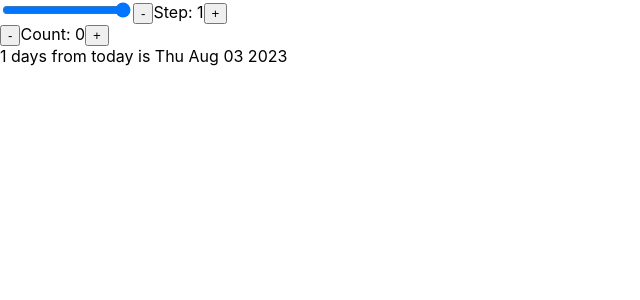
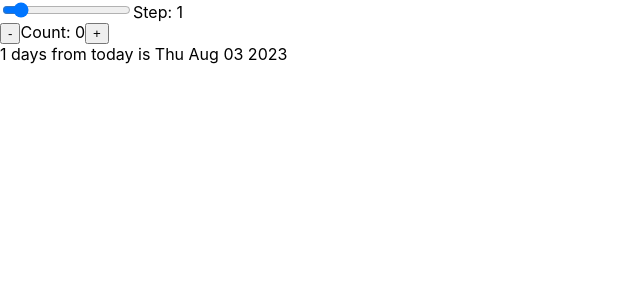
Before and after one commit to Wolfinbarger/date-counter, a React (Create React App) app: page / in a window 1280 px wide. Shown: the top 300 px of the page, without its empty margins (0-640 px from the left). Built offline with nearby package versions, Linux system fonts and the light colour scheme.

Commit message:
added input range and removed buttons for step

```diff
--- a/src/App.js
+++ b/src/App.js
@@ -36,10 +36,14 @@ function Counter() {
   return (
     <>
       <div>
-        <input type="range" min={0} max={10} />
-        <button onClick={handlePreviousStep}>-</button>
+        <input
+          type="range"
+          min="0"
+          max="10"
+          value={step}
+          onChange={(event) => setStep(event.target.value)}
+        />
         Step: {step}
-        <button onClick={handleNextStep}>+</button>
       </div>
       <div>
         <button onClick={handlePreviousCount}>-</button>
```
